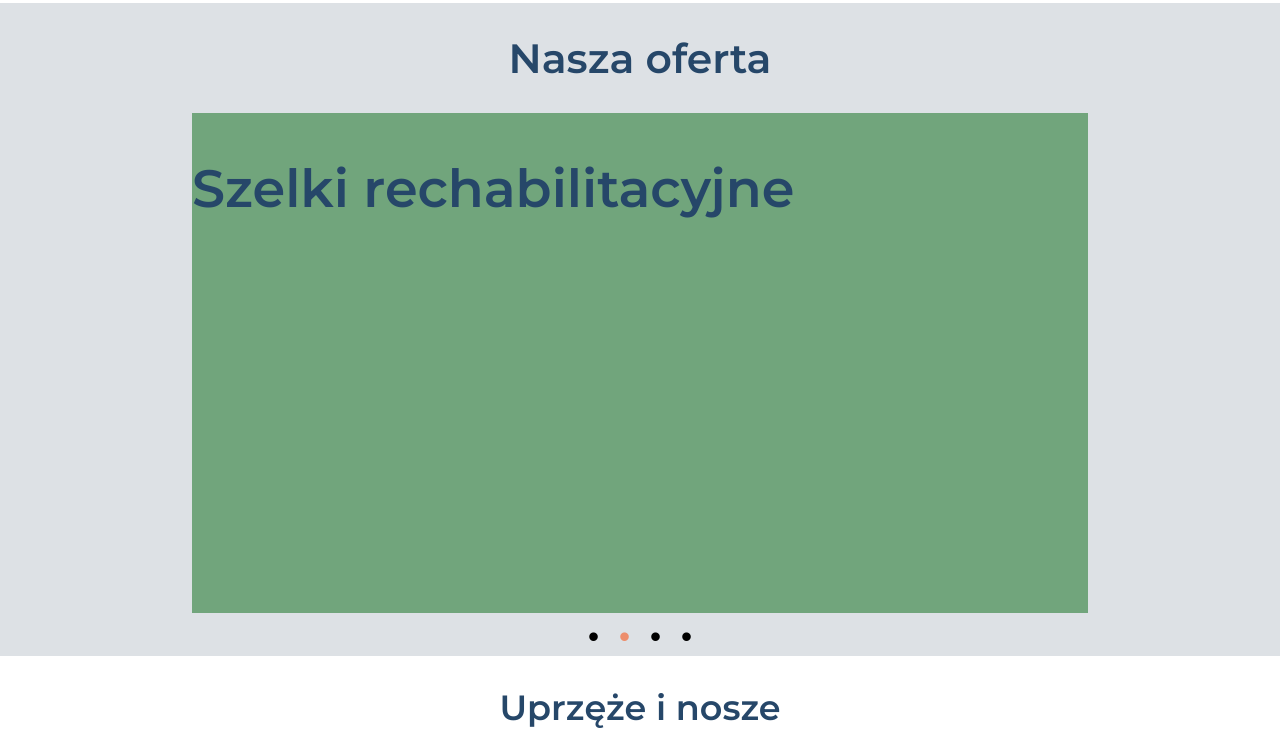
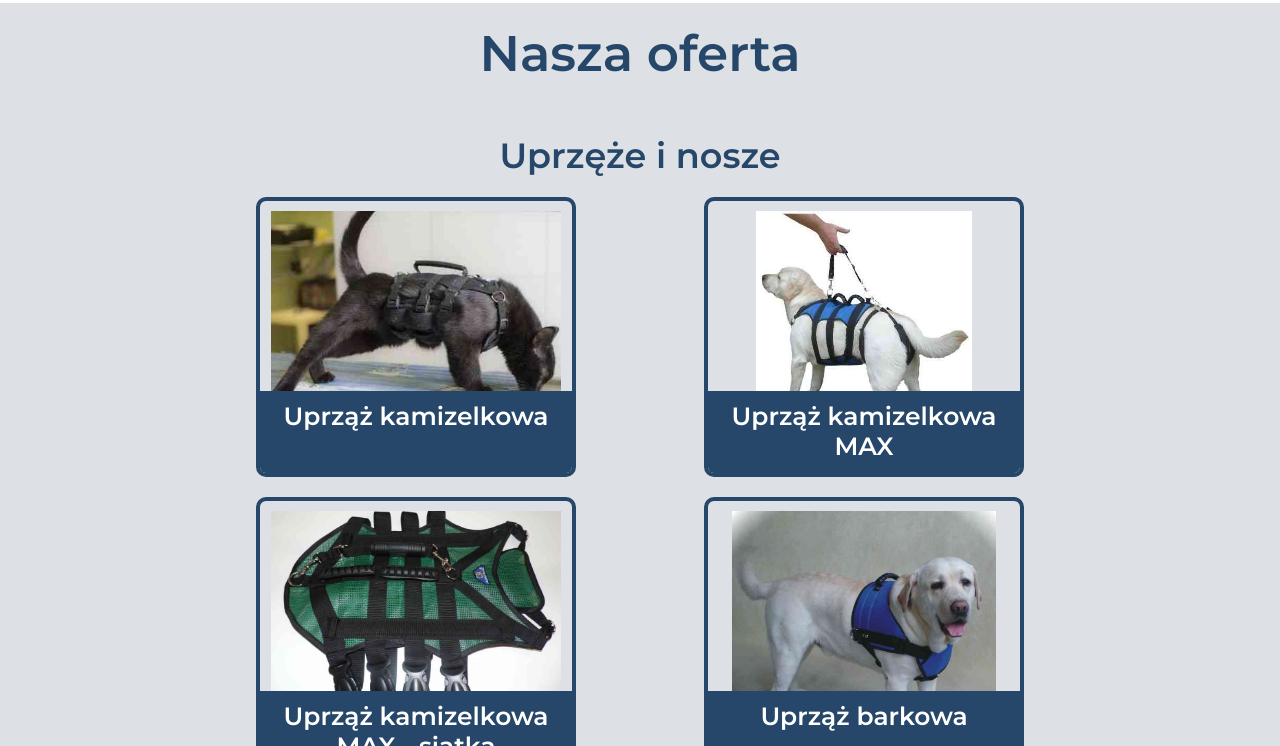
Before and after one commit to Zgardek/Nowy-Orto-Pet.github.io, a plain HTML site: page offer.html in a window 1280 px wide. Shown: the part 157-903 px from the top of the page. Drawn offline with nearby package versions, Linux system fonts and the light colour scheme.

Commit message:
Corretions

```diff
--- a/offer.html
+++ b/offer.html
@@ -29,8 +29,8 @@
             <ul class="nav-links">
                 <li><a class="nav-link" href="index.html">Główna</a></li>
                 <li><a class="nav-link" href="offer.html">Oferta</a></li>
-                <li><a class="nav-link who-target" href="#">O nas</a></li>
-                <li><a class="nav-link who-contact" href="#">Kontakt</a></li>
+                <li><a class="nav-link who-target" href="index.html">O nas</a></li>
+                <li><a class="nav-link who-contact" href="index.html">Kontakt</a></li>
             </ul>
             <div class="burger">
                 <div class="line1"></div>
@@ -40,46 +40,9 @@
         </nav>
     </header>
     <main>
-        <section class="gallery">
-            <article class="slide-presentation">
-                <h1>Nasza oferta</h1>
-                <div class="slide-viewer">
-                    <div class="slide-group">
-                        <div class="slide slide-1">
-                            <img src="" alt="">
-                            <div>
-                                <h2>Uprzęże</h2>
-                                <p></p>
-                            </div>
-                        </div>
-                        <div class="slide slide-2">
-                            <img src="" alt="">
-                            <div>
-                                <h2>Szelki rechabilitacyjne</h2>
-                                <p></p>
-                            </div>
-                        </div>
-                        <div class="slide slide-3">
-                            <img src="" alt="">
-                            <div>
-                                <h2>Ortezy</h2>
-                                <p></p>
-                            </div>
-                        </div>
-                        <div class="slide slide-4">
-                            <img src="" alt="">
-                            <div>
-                                <h2>Gorsety</h2>
-                                <p></p>
-                            </div>
-                        </div>
-                    </div>
-                </div>
-                <div class="slide-buttons"></div>
-            </article>
-        </section>
         <section class="category">
             <article class="offer">
+                <h2>Nasza oferta</h2>
                 <div id="gallery">
                     <h3 data-tags="Uprzeze, Nosze">Uprzęże i nosze</h3>
                     <figure class="photo-box" data-tags="Uprzeze, Nosze">
--- a/style/phone.css
+++ b/style/phone.css
@@ -44,7 +44,7 @@
     .nav-links a{
         color: white;
         font-size: 25px;
-        padding: 10px
+        padding: 10px;
     }
     .nav-active{
         transform: translateX(0%);
@@ -53,6 +53,16 @@
         display: block;
         padding: 10px;
         cursor: pointer;
+    }
+    @keyframes navLinkFade{
+        from{
+            opacity: 0;
+            transform: translateX(50px);
+        }
+        to{
+            opacity: 1;
+            transform: translateX(0px);
+        }
     }
     .intro-text{
         font-size: 25px;   /*vw*/
@@ -68,16 +78,6 @@
         max-width: 400px;
         margin: 20px 0px 0px 0px;
     }
-        @keyframes navLinkFade{
-            from{
-                opacity: 0;
-                transform: translateX(50px);
-            }
-            to{
-                opacity: 1;
-                transform: translateX(0px);
-            }
-        }
     .info{
         width: 90%;
         font-size: 20px;
--- a/style/styleoffer.css
+++ b/style/styleoffer.css
@@ -4,76 +4,13 @@
     margin: 0;
     padding: 0;
 }
-
-.gallery{
+.category{
     background-color: var(--sec-color);
-    width: 100%;
 }
-.slide-presentation{
-    width: 70%;
-    margin: 0 auto;
-    font-size: 35px;
-}
-.slide-presentation h1{
+.offer h2{
+    font-size: 50px;
     text-align: center;
-    padding: 30px;
-}
-.slide-viewer{
-    position: relative;
-    overflow: hidden;
-    height: 500px;
-}
-.slide-group{
-    width: 100%;
-    height: 100%;
-    position: relative;
-}
-.slide{
-    width: 100%;
-    height: 100%;
-    display: none;
-    position: absolute;
-}
-.slide:first-child{
-    display: block;
-}
-.slide-buttons{
-    margin: auto;
-    text-align: center;
-}
-.slide-btn{
-    border: none;
-    background: none;
-    color: #000;
-    font-size: 200%;
-    line-height: 0.5em;
-    padding: 0 10px;
-}
-.slide-btn.active, .slide-btn:hover {
-    color: #ed8e6c;
-    cursor: pointer;
-}
-.slide-btn{
-    font-size: 90%;
-    text-align: left;
-    text-transform: uppercase;
-}
-.slide-btn:hover{
-    cursor: pointer;
-}
-
-
-.slide-1{
-    background-color: rgb(114, 86, 112);
-}
-.slide-2{
-    background-color: rgb(113, 165, 124);
-}
-.slide-3{
-    background-color: rgb(52, 21, 109);
-}
-.slide-4{
-    background-color: rgb(116, 86, 86);
+    padding: 20px 0px 20px 0px ;
 }
 .offer{
     width: 70%;
@@ -100,7 +37,7 @@
     overflow: hidden;
     padding: 10px;
     margin: 10px;
-    border: 4px solid #dde1e5;
+    border: 4px solid var(--main-color-font);
     border-radius: 10px;
 }
 .photo-box img{
@@ -115,9 +52,10 @@
     position: absolute;
     bottom: 0;
     z-index: 2;
-    background-color: #dde1e5;
+    background-color: var(--main-color-font);
 }
 .photo-blur h5{
+    color: white;
     font-size: 25px;
     margin: 10px 10px;
     text-align: center;
```
Also changed, not shown: index.html (+1 -1 lines).
